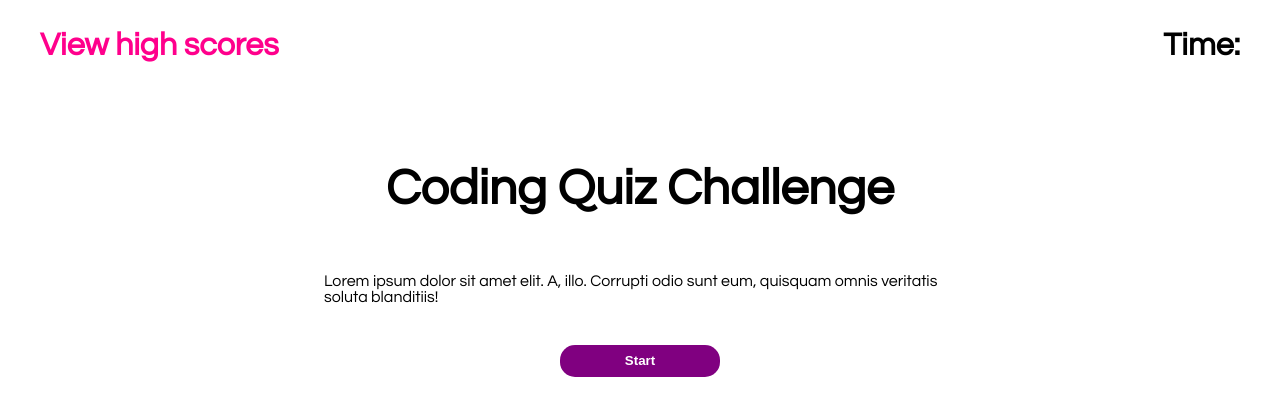
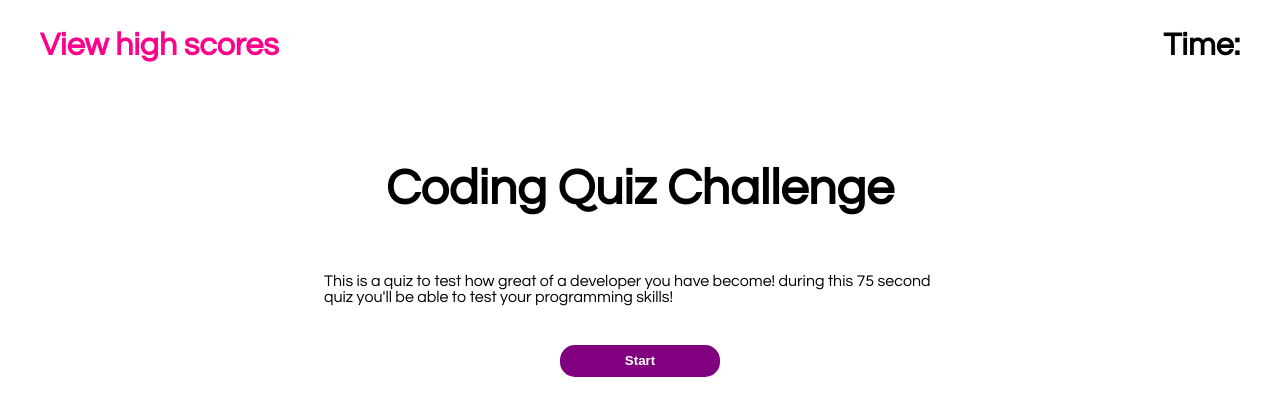
Before and after one commit to raaba241/programming-quiz-, a plain HTML site: page index.html in a window 1280 px wide. Drawn offline with Linux system fonts and the light colour scheme.

Commit message:
added a better information paragraph for my website

```diff
--- a/index.html
+++ b/index.html
@@ -16,7 +16,7 @@
 
     <main id="main-section">
         <h2 id="question">Coding Quiz Challenge</h2>
-        <p id="info">Lorem ipsum dolor sit amet  elit. A, illo. Corrupti  odio sunt eum, quisquam omnis veritatis soluta blanditiis!</p>
+        <p id="info">This is a quiz to test how great of a developer you have become! during this 75 second quiz you'll be able to test your programming skills!</p>
         <section id="answers">
             <button id="startQuizBtn">Start</button>
         </section>
```
